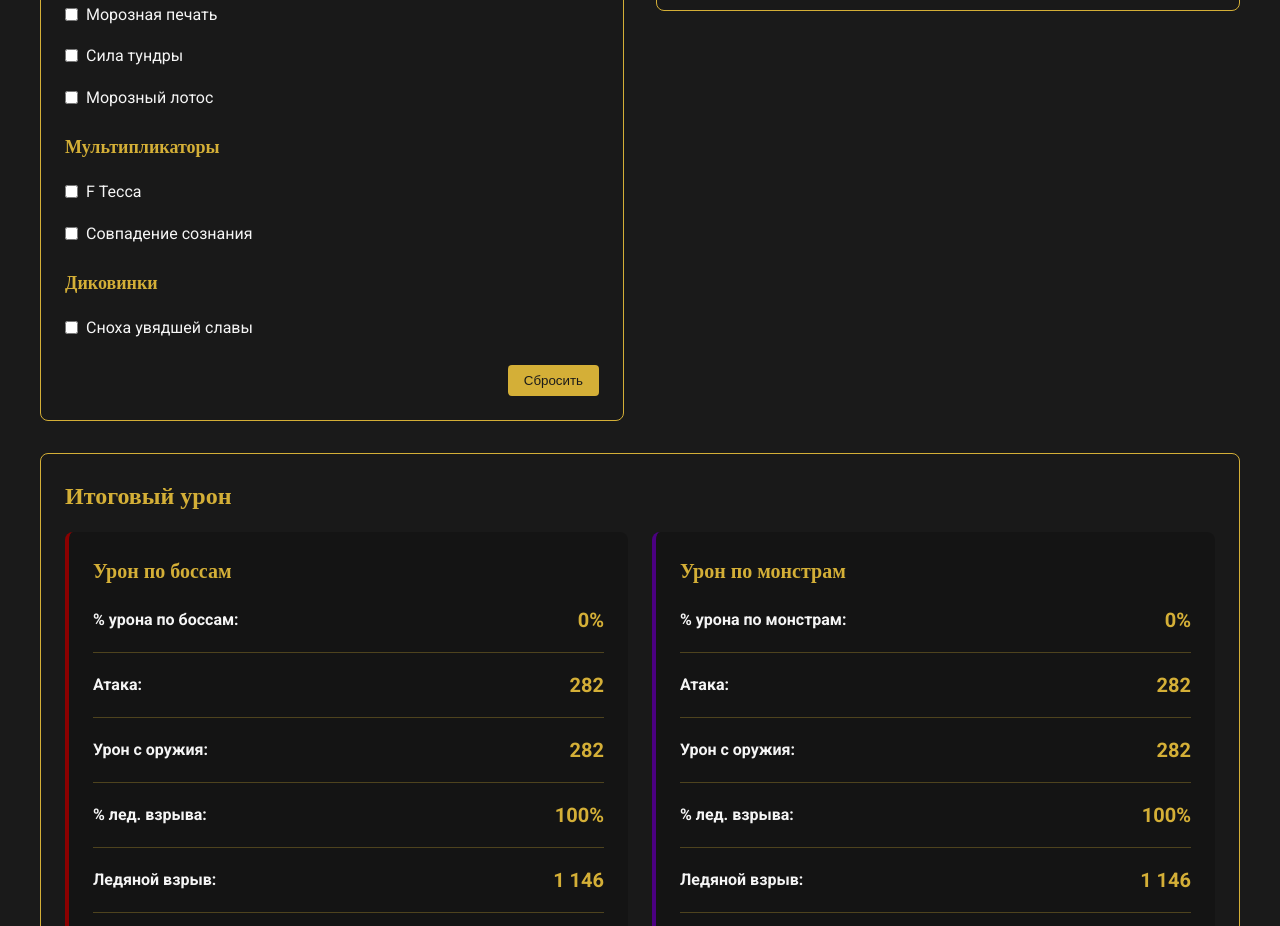
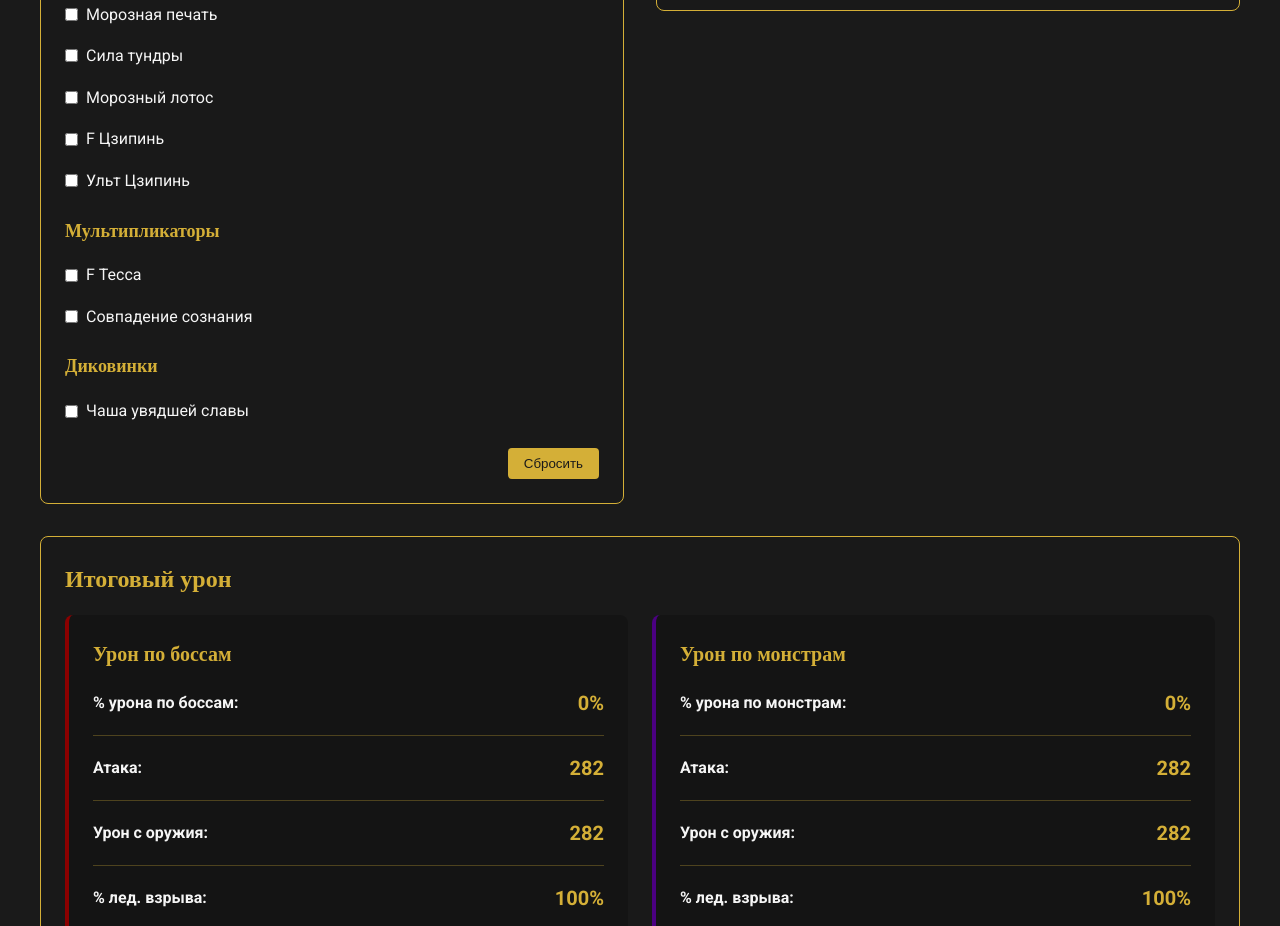
Before and after one commit to Dimanchick22/Naraka-PVE-Wiki, a React (Vite) app in the folder frontend/: page /damage-calculator in a window 1280 px wide. Shown: the part 820-1746 px from the top of the page. Built offline with nearby package versions, Linux system fonts and the light colour scheme.

Commit message:
Project: version 0.3.0

```diff
--- a/frontend/src/pages/DamageCalculator/components/CalculatorForm.jsx
+++ b/frontend/src/pages/DamageCalculator/components/CalculatorForm.jsx
@@ -32,6 +32,10 @@ const CalculatorForm = ({ calculator }) => {
     setTundraPower,
     frostboundLotus,
     setFrostboundLotus,
+    zipingF,
+    setzipingF,
+    zipingUlt,
+    setZipingUlt,
     tessaF,
     setTessaF,
     consciousnessMatch,
@@ -162,6 +166,24 @@ const CalculatorForm = ({ calculator }) => {
           />
           <label htmlFor="frostboundLotus">Морозный лотос</label>
         </div>
+        <div className="form-group checkbox">
+          <input
+            type="checkbox"
+            id="zipingF"
+            checked={zipingF}
+            onChange={() => setzipingF(!zipingF)}
+          />
+          <label htmlFor="zipingF">F Цзипинь</label>
+        </div>
+        <div className="form-group checkbox">
+          <input
+            type="checkbox"
+            id="zipingUlt"
+            checked={zipingUlt}
+            onChange={() => setZipingUlt(!zipingUlt)}
+          />
+          <label htmlFor="zipingUlt">Ульт Цзипинь</label>
+        </div>
       </FormSection>
 
       <FormSection title="Мультипликаторы">
@@ -196,7 +218,7 @@ const CalculatorForm = ({ calculator }) => {
             onChange={() => setWitheredGlorySnokha(!witheredGlorySnokha)}
           />
           <label htmlFor="witheredGlorySnokha">
-            Сноха увядшей славы
+            Чаша увядшей славы
           </label>
         </div>
       </FormSection>
--- a/frontend/src/pages/DamageCalculator/components/DetailedStats.jsx
+++ b/frontend/src/pages/DamageCalculator/components/DetailedStats.jsx
@@ -56,7 +56,7 @@ const DetailedStats = ({ calculationSteps }) => {
         ))}
 
         <div className="formula-card">
-          <h4>Диковинка "Сноха увядшей славы"</h4>
+          <h4>Диковинка "Чаша увядшей славы"</h4>
           <p className="formula">Увеличивает урон цветочного взрыва на 50%</p>
           <p className="formula-explanation">
             Этот бонус применяется как множитель при расчете урона цветочного взрыва,
--- a/frontend/src/pages/DamageCalculator/constants.js
+++ b/frontend/src/pages/DamageCalculator/constants.js
@@ -31,6 +31,8 @@ export const TALENT_VALUES = {
   tessa_f: 1.08,
   consciousness_match: 1.15, // +15% бонус при совпадении уровня сознания
   withered_glory_snokha: 0.5, // +50% к урону цветочного взрыва
+  ziping_f: 0.2,
+  ziping_ult: 1,
 };
 
 // Структура формул для отображения
--- a/frontend/src/pages/DamageCalculator/hooks/useCalculator.js
+++ b/frontend/src/pages/DamageCalculator/hooks/useCalculator.js
@@ -23,6 +23,8 @@ export const useCalculator = () => {
   const [frostSeal, setFrostSeal] = useState(false);
   const [tundraPower, setTundraPower] = useState(false);
   const [frostboundLotus, setFrostboundLotus] = useState(false);
+  const [zipingF, setzipingF] = useState(false);
+  const [zipingUlt, setZipingUlt] = useState(false);
 
   // Мультипликаторы
   const [tessaF, setTessaF] = useState(false);
@@ -50,11 +52,13 @@ export const useCalculator = () => {
     power,
     iceRoot,
     iceFlash,
+    zipingUlt,
     aromaAura,
     frostBloom,
     frostSeal,
     tundraPower,
     frostboundLotus,
+    zipingF,
     tessaF,
     consciousnessMatch,
     witheredGlorySnokha,
@@ -73,11 +77,13 @@ export const useCalculator = () => {
       power,
       iceRoot,
       iceFlash,
+      zipingUlt,
       aromaAura,
       frostBloom,
       frostSeal,
       tundraPower,
       frostboundLotus,
+      zipingF,
       tessaF,
       consciousnessMatch,
       witheredGlorySnokha,
@@ -100,11 +106,13 @@ export const useCalculator = () => {
     setPower(false);
     setIceRoot(false);
     setIceFlash(false);
+    setZipingUlt(false)
     setAromaAura(false);
     setFrostBloom(false);
     setFrostSeal(false);
     setTundraPower(false);
     setFrostboundLotus(false);
+    setzipingF(false)
     setTessaF(false);
     setConsciousnessMatch(false);
     setWitheredGlorySnokha(false);
@@ -126,6 +134,8 @@ export const useCalculator = () => {
     setIceRoot,
     iceFlash,
     setIceFlash,
+    zipingUlt,
+    setZipingUlt,
     aromaAura,
     setAromaAura,
     frostBloom,
@@ -136,6 +146,8 @@ export const useCalculator = () => {
     setTundraPower,
     frostboundLotus,
     setFrostboundLotus,
+    zipingF,
+    setzipingF,
     tessaF,
     setTessaF,
     consciousnessMatch,
--- a/frontend/src/pages/DamageCalculator/utils/calculationUtils.js
+++ b/frontend/src/pages/DamageCalculator/utils/calculationUtils.js
@@ -55,6 +55,7 @@ export const calculateBaseAttackBonus = (
  * @param {boolean} frostSeal - Включен ли талант "Морозная печать"
  * @param {boolean} tundraPower - Включен ли талант "Сила тундры"
  * @param {boolean} frostboundLotus - Включен ли талант "Морозный лотос"
+ * @param {boolean} zipingF - Включен ли талант "F Цзыпин"
  * @returns {number} - Боевой бонус атаки
  */
 export const calculateCombatAttackBonus = (
@@ -63,6 +64,7 @@ export const calculateCombatAttackBonus = (
   frostSeal,
   tundraPower,
   frostboundLotus,
+  zipingF
 ) => {
   let bonus = baseBonus;
 
@@ -70,6 +72,7 @@ export const calculateCombatAttackBonus = (
   if (frostSeal) bonus += TALENT_VALUES.frost_seal;
   if (tundraPower) bonus += TALENT_VALUES.tundra_power;
   if (frostboundLotus) bonus += TALENT_VALUES.frostbound_lotus;
+  if (zipingF) bonus += TALENT_VALUES.ziping_f;
 
   return bonus;
 };
@@ -80,6 +83,7 @@ export const calculateCombatAttackBonus = (
  * @param {boolean} iceFlash - Включен ли талант "Ледяная вспышка"
  * @param {number} jadeIceExplosionBonus - Бонус ледяного взрыва от нефритов
  * @param {boolean} frostBloom - Включен ли талант "Морозный цветок"
+ * @param {boolean} zipingUlt
  * @returns {number} - Процент ледяного взрыва
  */
 export const calculateIceExplosionPercent = (
@@ -87,15 +91,17 @@ export const calculateIceExplosionPercent = (
   iceFlash,
   jadeIceExplosionBonus,
   frostBloom,
+  zipingUlt,
 ) => {
   let percent = 1.0;
 
   if (iceRoot) percent += TALENT_VALUES.ice_root;
   if (iceFlash) percent += TALENT_VALUES.ice_flash;
+  if (frostBloom) percent += TALENT_VALUES.frost_bloom;
+  if (zipingUlt) percent += TALENT_VALUES.ziping_ult;
 
   percent += jadeIceExplosionBonus;
 
-  if (frostBloom) percent += TALENT_VALUES.frost_bloom;
 
   return percent;
 };
@@ -113,11 +119,13 @@ export const calculateDamage = (params) => {
     power,
     iceRoot,
     iceFlash,
+    zipingUlt,
     aromaAura,
     frostBloom,
     frostSeal,
     tundraPower,
     frostboundLotus,
+    zipingF,
     tessaF,
     consciousnessMatch,
     witheredGlorySnokha,
@@ -158,6 +166,7 @@ export const calculateDamage = (params) => {
     iceRoot,
     iceFlash,
     jadeIceExplosionBonus,
+    false,
     false, // frostBloom еще не применяется
   );
   steps.push({
@@ -172,6 +181,7 @@ export const calculateDamage = (params) => {
     frostSeal,
     tundraPower,
     frostboundLotus,
+    zipingF,
   );
   steps.push({
     title: "Расчет боевого бонуса атаки",
@@ -216,6 +226,7 @@ export const calculateDamage = (params) => {
     iceFlash,
     jadeIceExplosionBonus,
     frostBloom,
+    zipingUlt,
   );
   steps.push({
     title: "Расчет финального процента ледяного взрыва",
```
